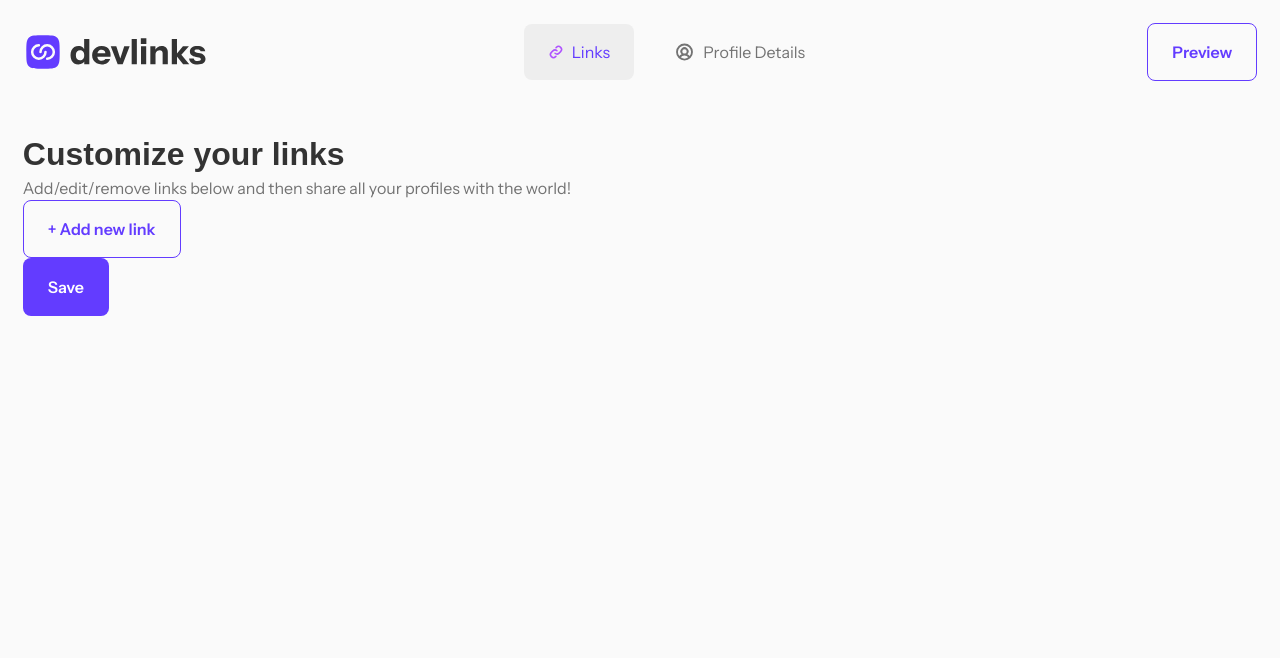
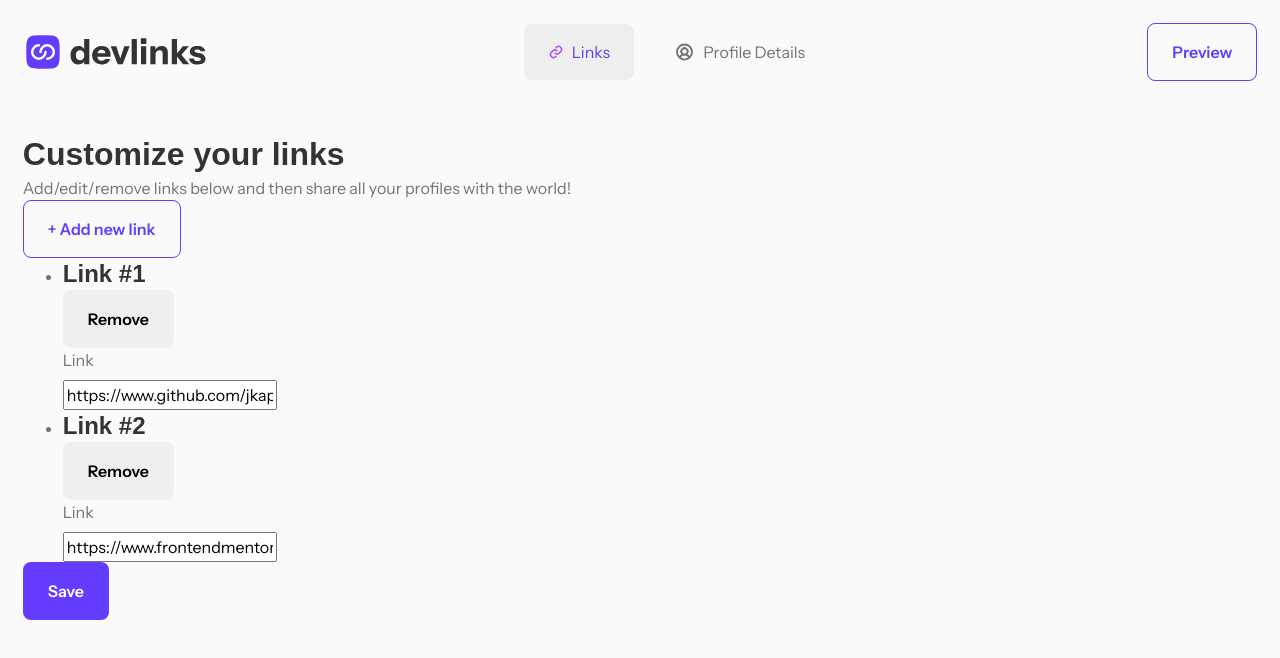
Before and after one commit to jkaps9/link-sharing-app, a React (Vite) app: page /links in a window 1280 px wide. Shown: the top 658 px of the page. Built offline with nearby package versions, Linux system fonts and the light colour scheme; a web font is replaced by a local one.

Commit message:
fix limk rendering

```diff
--- a/src/routes/links.jsx
+++ b/src/routes/links.jsx
@@ -2,8 +2,14 @@ import { useState } from "react";
 import UserLink from "../components/UserLink.jsx";
 
 const initialState = [
-  { order: 1, platform: "GitHub", url: "https://www.github.com/jkaps9" },
   {
+    id: "000001",
+    order: 1,
+    platform: "GitHub",
+    url: "https://www.github.com/jkaps9",
+  },
+  {
+    id: "000002",
     order: 2,
     platform: "Frontend Mentor",
     url: "https://www.frontendmentor.io/jkaps9",
@@ -11,6 +17,7 @@ const initialState = [
 ];
 const Links = () => {
   const [userLinks, setUserLinks] = useState(initialState);
+  console.log(userLinks);
   return (
     <>
       <header>
@@ -25,16 +32,15 @@ const Links = () => {
           + Add new link
         </button>
         <ul>
-          {userLinks.map((link) => {
-            <li>
-              {link.url}
-              {/* <UserLink */}
-              {/*   order={link.order} */}
-              {/*   platform={link.platform} */}
-              {/*   url={link.url} */}
-              {/* ></UserLink> */}
-            </li>;
-          })}
+          {userLinks.map((link) => (
+            <li key={link.id}>
+              <UserLink
+                order={link.order}
+                platform={link.platform}
+                url={link.url}
+              ></UserLink>
+            </li>
+          ))}
         </ul>
       </section>
       <footer>
```
